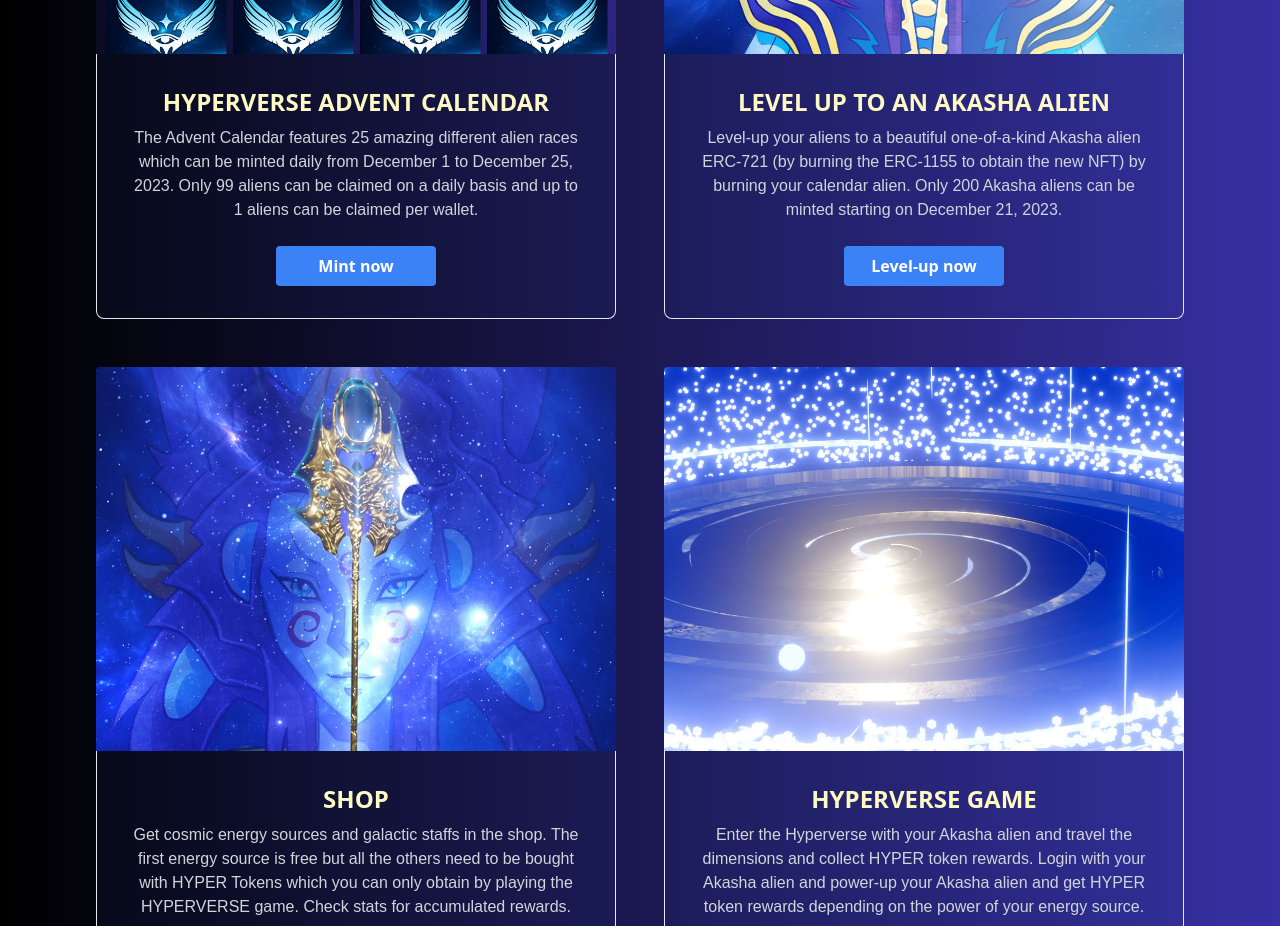
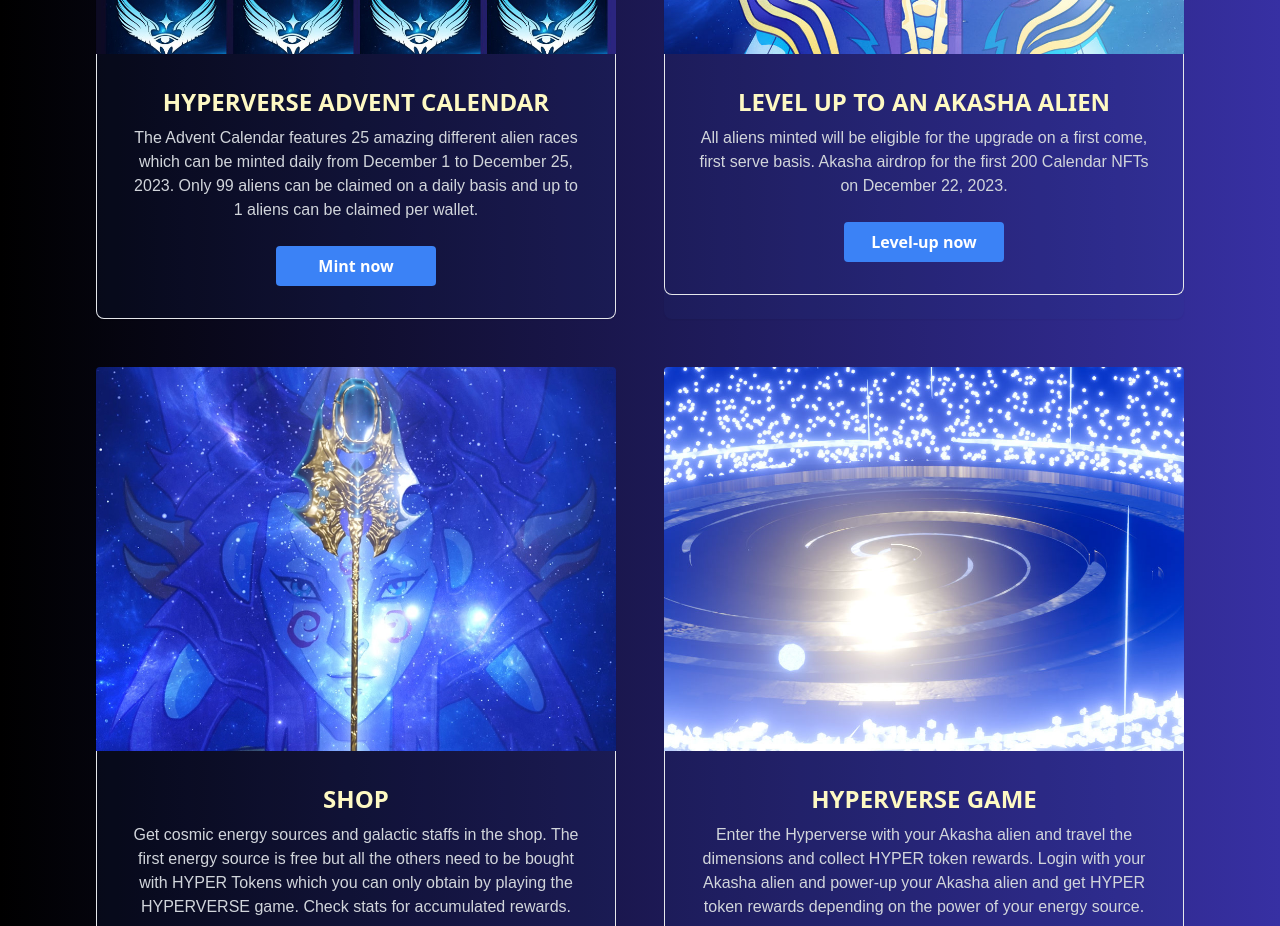
Before and after one commit to Virtualgraphics/StarDapp, a Next.js app: page /hyperverse in a window 1280 px wide. Shown: the part 1240-2166 px from the top of the page. Built offline with nearby package versions, Linux system fonts and the light colour scheme; no server answers; a web font is replaced by a local one.

Commit message:
Text changes

```diff
--- a/components/templates/adventcalendar/Calendar.tsx
+++ b/components/templates/adventcalendar/Calendar.tsx
@@ -62,7 +62,7 @@ const CALENDAR = () => {
   </ul>
 
   <ul className="list-disc">
-  <li>Level-up wil start on December 21, 2023.</li>
+  <li>Akasha airdrop for the first 200 Calendar NFTs on December 22, 2023.</li>
   </ul>
 
   <ul className="list-disc">
--- a/components/templates/hyperverse/Hyperverse.tsx
+++ b/components/templates/hyperverse/Hyperverse.tsx
@@ -134,7 +134,7 @@ Blast off into the Hyperverse with the SKY GODZ: Hyperverse Gamefi Experience:
               LEVEL UP TO AN AKASHA ALIEN
               </h5>
               <p className="mb-5 text-gray-300 text-md font-Proza">
-              Level-up your aliens to a beautiful one-of-a-kind Akasha alien ERC-721 (by burning the ERC-1155 to obtain the new NFT) by burning your calendar alien. Only 200 Akasha aliens can be minted starting on December 21, 2023.
+              All aliens minted will be eligible for the upgrade on a first come, first serve basis. Akasha airdrop for the first 200 Calendar NFTs on December 22, 2023.
 
               </p>
 
```
